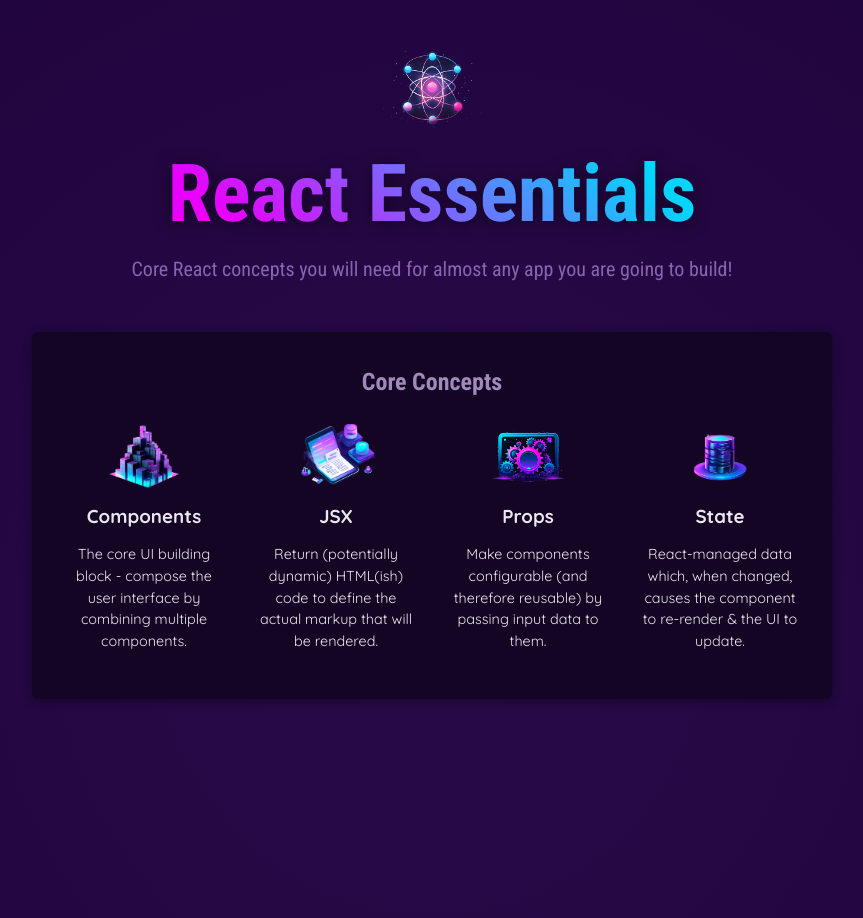
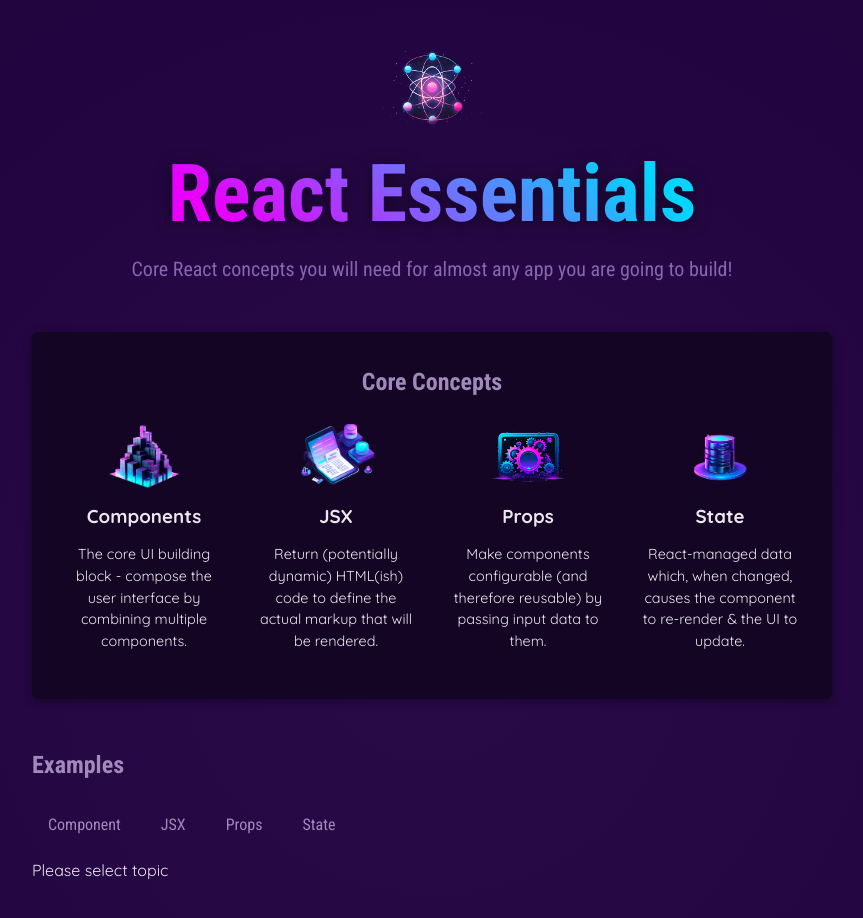
Before and after one commit to morozoffivan/get_start, a React (Vite) app: page / in a window 1280 px wide. Shown: the top 918 px of the page, without its empty margins (208-1071 px from the left). Built offline with nearby package versions, Linux system fonts and the light colour scheme.

Commit message:
added hooks

```diff
--- a/src/App.jsx
+++ b/src/App.jsx
@@ -1,8 +1,17 @@
+import { useState } from 'react';
+
 import Header from './components/Header/Header';
 import {CORE_CONCEPTS} from './data.js';
 import CoreConcepts from './components/CoreConcepts/CoreConcepts';
+import TabButton from './components/TabButton.jsx';
 
 function App() {
+  const [selectedTopic, setSelectedTopic] = useState('Please select topic');
+
+  const handleSelect = (selectedBtn) =>{
+    setSelectedTopic(selectedBtn);
+  }
+
   return (
     <div>
       <Header/>
@@ -20,6 +29,16 @@ function App() {
             <CoreConcepts {...CORE_CONCEPTS[3]}/>
           </ul>
         </section>
+        <section id="examples">
+        <h2>Examples</h2>
+          <menu>
+            <TabButton onSelect={()=>handleSelect('component')}>Component</TabButton>
+            <TabButton onSelect={()=>handleSelect('jsx')}>JSX</TabButton>
+            <TabButton onSelect={()=>handleSelect('props')}>Props</TabButton>
+            <TabButton onSelect={()=>handleSelect('state')}>State</TabButton>
+          </menu>
+          {selectedTopic}
+        </section>
       </main>
     </div>
   );
--- /dev/null
+++ b/src/components/TabButton.jsx
@@ -0,0 +1,10 @@
+function TabButton({ children, onSelect }) {
+
+  return (
+    <li>
+      <button onClick={onSelect}>{children}</button>
+    </li>
+  );
+}
+
+export default TabButton;
```
